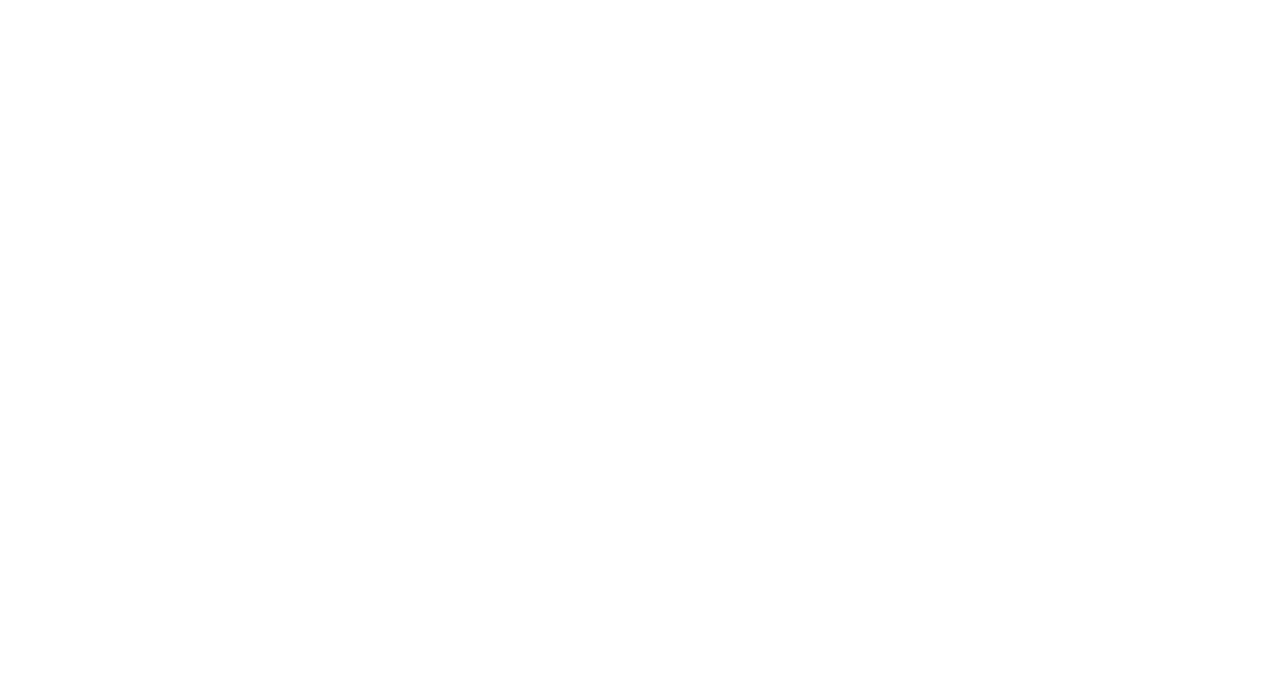
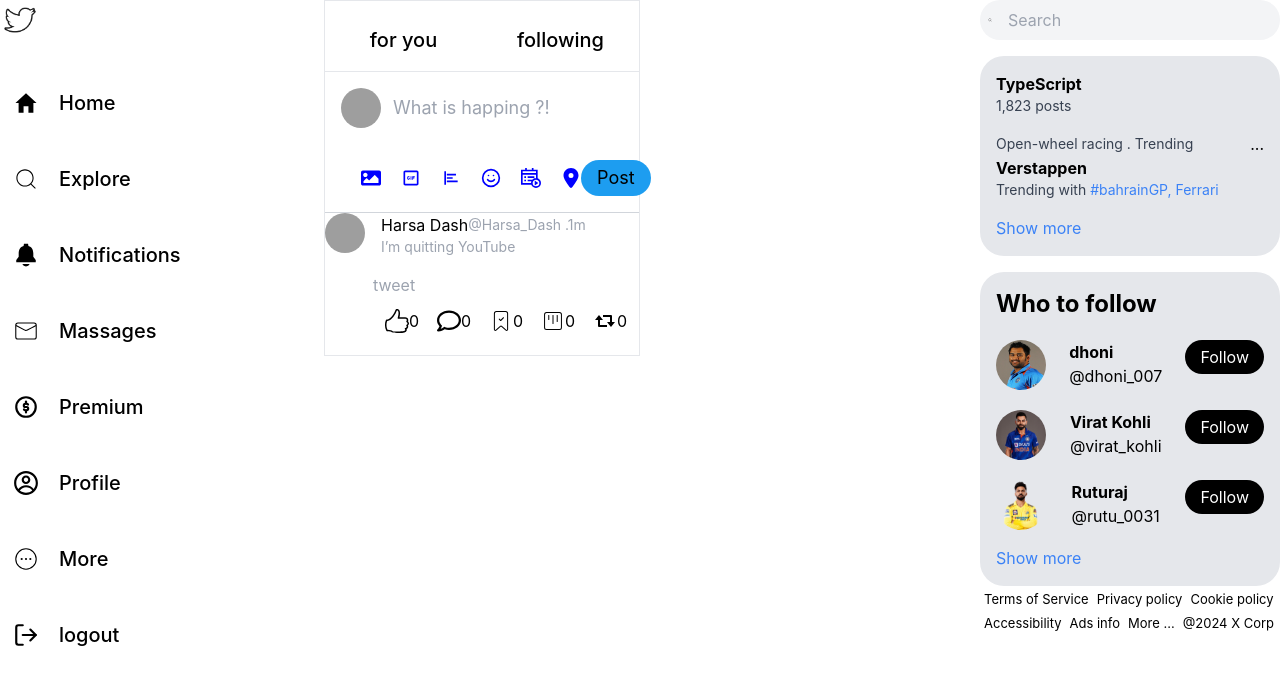
Before and after one commit to Harnillathiya/twitter, a React (Create React App) app: page /home in a window 1280 px wide. Before the commit this address had no page. Shown: the top 684 px of the page. Built offline with nearby package versions, Linux system fonts and the light colour scheme; grey boxes are pictures that could not be loaded.

Commit message:
changed redux router

```diff
--- a/src/components/Home.js
+++ b/src/Page/Home.js
@@ -1,18 +1,14 @@
 import React from "react";
 // import Feed from "./Feed";
 import "../App.css";
-import Rightsidebar from "./Rightsidebar";
-import Leftsidebar from "./Leftsidebar";
-import Feed from "./Feed";
+import Feed from "../components/Feed";
 import { Container } from "@mui/material";
 
 const Home = () => {
   return (
     <>
       <Container maxWidth="lg">
-        <Leftsidebar />
         <Feed />
-        <Rightsidebar />
       </Container>
     </>
   );
--- a/src/components/Leftsidebar.js
+++ b/src/components/Leftsidebar.js
@@ -24,7 +24,7 @@ const Leftsidebar = () => {
           <div className="leftmainbar">
             <div className="box">
               <IoMdHome size={"26"} />
-              <Link to="/">
+              <Link to="/home">
                 <span>Home</span>
               </Link>
             </div>
@@ -83,9 +83,9 @@ const Leftsidebar = () => {
               <span>logout</span>
             </div>
           </div>
-          <div className="leftmainbar">
+          {/* <div className="leftmainbar">
             <button className="postbutton">post</button>
-          </div>
+          </div> */}
         </div>
       </div>
     </div>
--- /dev/null
+++ b/src/layout/MainLayout.js
@@ -0,0 +1,18 @@
+import React from 'react';
+import { Outlet } from 'react-router-dom';
+import Leftsidebar from '../components/Leftsidebar';
+import './styles.css';
+import Rightsidebar from '../components/Rightsidebar';
+
+
+const MainLayout = () => {
+    return (
+        <div className='main-layout'>
+            <Leftsidebar/>
+            <Outlet/>
+            <Rightsidebar/>
+        </div>
+    )
+}
+
+export default MainLayout
--- /dev/null
+++ b/src/layout/styles.css
@@ -0,0 +1,4 @@
+.main-layout {
+    display: grid;
+    grid-template-columns: 300px 1fr 300px;
+}
```
Also changed, not shown: src/App.js (+5 -4 lines), src/routes.js (renamed from src/routes.ts, +7 -1 lines).
